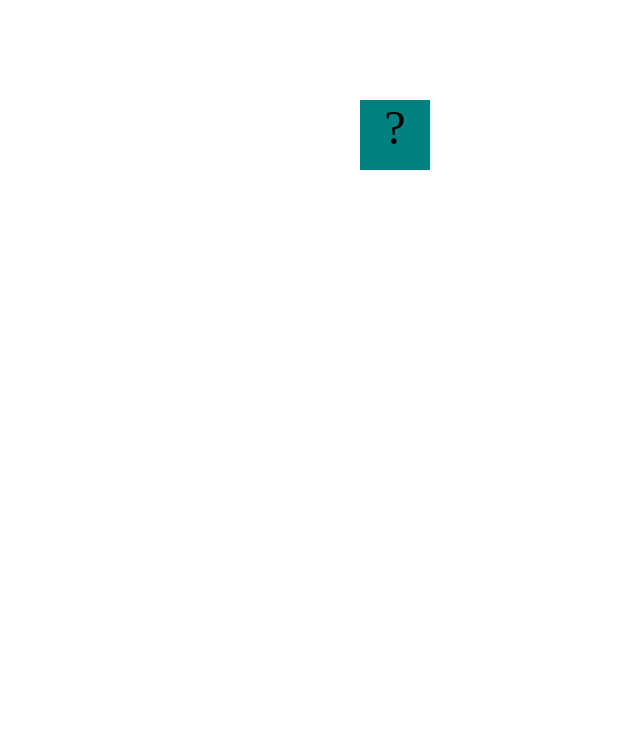
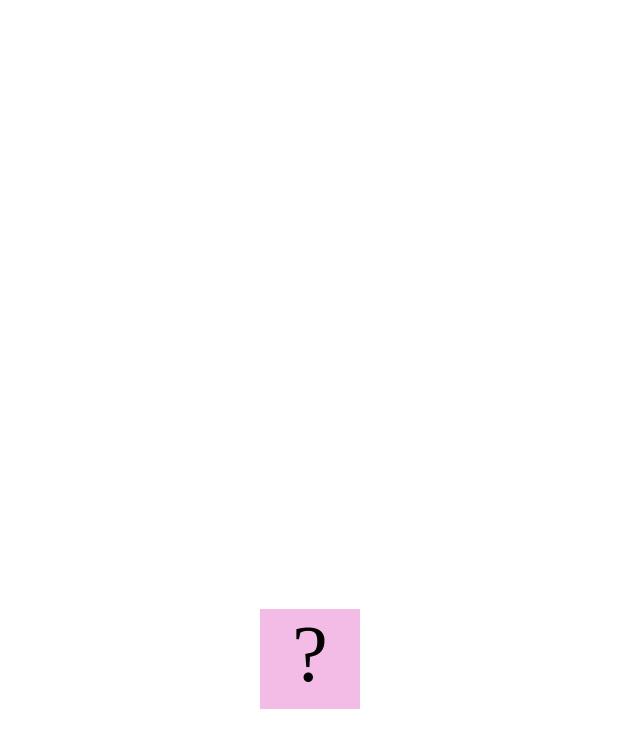
Before and after one commit to nmabenaca/nmabenaca.github.io, a plain HTML site: page projects/bouncing-box/index.html in a window 1280 px wide. Shown: the whole page, without its empty margins (640-1280 px from the left). Drawn offline with Linux system fonts and the light colour scheme.

Commit message:
add bouncing box

```diff
--- a/projects/bouncing-box/index.html
+++ b/projects/bouncing-box/index.html
@@ -6,15 +6,15 @@
 	<script src="jquery.min.js"></script>
 	<style>
 		.box {
-			width: 70px;
-			height: 70px;
-			background-color: teal;
-			font-size: 300%;
+			width: 100px;
+			height: 100px;
+			background-color: rgb(255, 0, 212);
+			font-size: 500%;
 			text-align: center;
 			display: block;
 			position: absolute;
-			top: 100px;
-			left: 0px;  /* <--- Change me! */
+			top: 200px;
+			left: 100px;  /* <--- Change me! */
 		}
 		.board{
 			height: 100vh;
@@ -39,6 +39,7 @@
 			var box = jQuery('.box');	// reference to the HTML .box element
 			var board = jQuery('.board');	// reference to the HTML .board element
 			var boardWidth = board.width();	// the maximum X-Coordinate of the screen
+			var boardHeight = board.height(); // max Y-Coordinate of the screen
 
 			// Every 50 milliseconds, call the update Function (see below)
 			setInterval(update, 50);
@@ -47,8 +48,9 @@
 			box.on('click', handleBoxClick);
 
 			// moves the Box to a new position on the screen along the X-Axis
-			function moveBoxTo(newPositionX) {
+			function moveBoxTo(newPositionX, newPositionY) {
 				box.css("left", newPositionX);
+				box.css('top', newPositionY);
 			}
 
 			// changes the text displayed on the Box
@@ -56,12 +58,33 @@
 				box.text(newText);
 			}
 
+			function changeBoxColor(color) {
+				box.css('background-color', color);
+			}
+
+			function pickRandomColor() {
+				return `rgb(${getRandomInt(256)}, ${getRandomInt(256)}, ${getRandomInt(256)})`;
+			}
+
+			function getRandomInt(max) {
+				return Math.floor(Math.random() * max);
+			}
+
+			function reverse(num) {
+				return -num;
+			}
+
 			//////////////////////////////////////////////////////////////////
 			/////////////////// YOUR CODE BELOW HERE /////////////////////////
 			//////////////////////////////////////////////////////////////////
 
 			// TODO 2 - Variable declarations
-			var positionX = 0
+			var pos = { x: 0, y: getRandomInt(100) + 200 };
+			var score = 0;
+			var counter = 0;
+			var randInterval = getRandomInt(40) + 10;
+			var speed = { x: getRandomInt(5) + 5, y: getRandomInt(4) + 4 };
+			var adjuster = { x: getRandomInt(4) + 2, y: getRandomInt(2) + 3 };
 
 
 			/*
@@ -70,9 +93,25 @@
 			turn it around!
 			*/
 			function update() {
-			    /* Your Code to Increase positionX by 10 HERE*/
-				positionX = positionX + 10;
-				moveBoxTo(positionX);
+				counter++;
+				if (!(counter % randInterval)) {
+					changeBoxColor(pickRandomColor());
+				}
+				pos.x += speed.x;
+				pos.y += speed.y;
+				moveBoxTo(pos.x, pos.y);
+				if (pos.x > boardWidth || pos.x < 0) {
+					speed.x = reverse(speed.x);
+				}
+				if (pos.y > boardHeight) {
+					pos.y = boardHeight;
+					speed.y = reverse(speed.y);
+				}
+				else if (pos.y < 0) {
+					pos.y = 0;
+					speed.y = reverse(speed.y);
+				}
+
 			};
 
 			/*
@@ -81,10 +120,25 @@
 			the left side of the screen.
 			*/
 			function handleBoxClick() {
-				positionX = 0;
-				changeBoxText(1);
+				pos.x = 0;
+				pos.y = getRandomInt(2) ? pos.y - getRandomInt(250) : pos.y + getRandomInt(250);
+				score++;
 
+				changeBoxText(score);
 
+				// adjust x speed when clicked
+				if (speed.x > 0) {
+					speed.x += adjuster.x;
+				} else {
+					speed.x -= adjuster.x;
+				}
+
+				// adjust y speed when clicked
+				if (speed.y > 0) {
+					speed.y += adjuster.y;
+				} else {
+					speed.y -= adjuster.y;
+				}
 
 			};
 		})();
```
